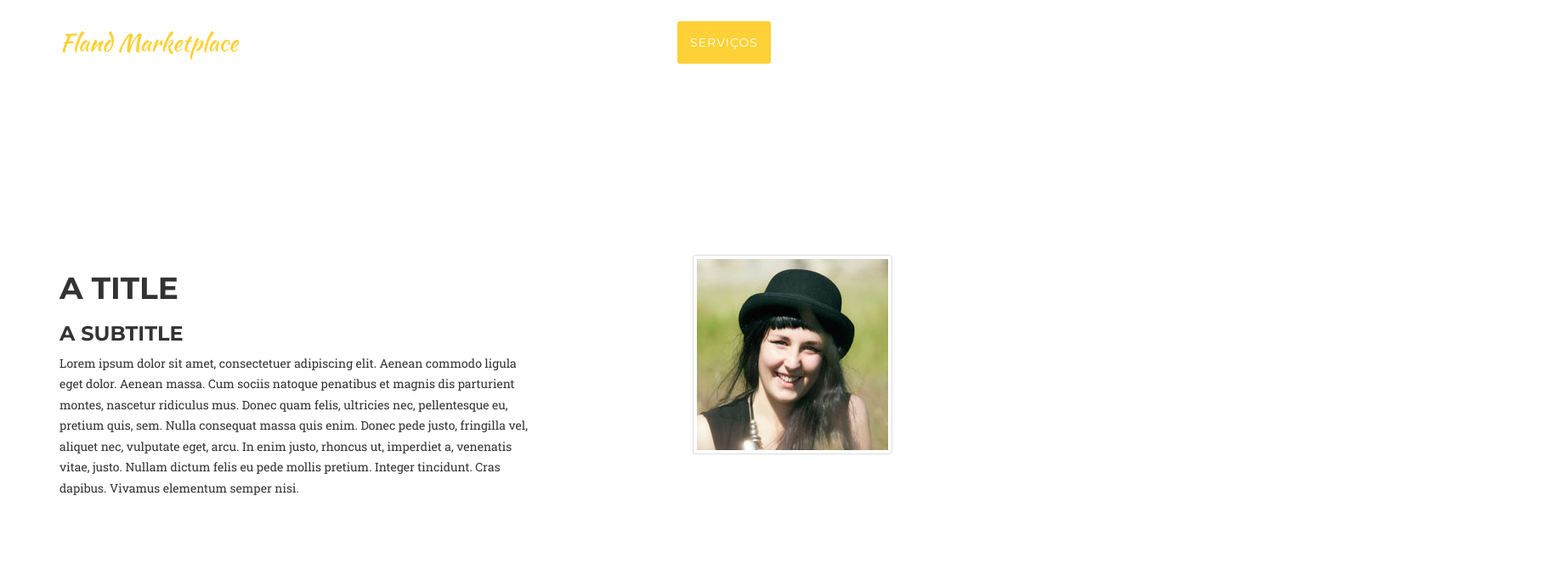
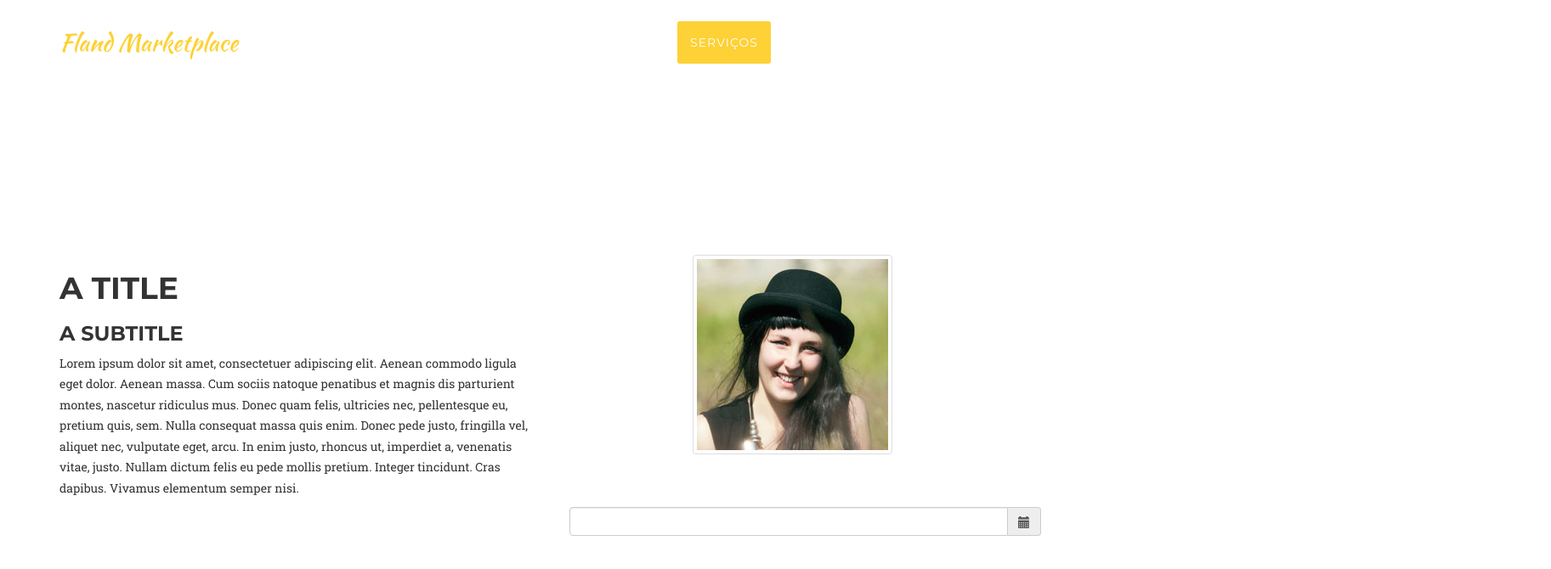
Before and after one commit to jcpleite/fland2, a website: page index_perfil_individual_1.html in a window 1280 px wide. Shown: the whole page at 85% size, 1825 px wide, since content can reach past the window. Drawn offline with nearby package versions, Linux system fonts and the light colour scheme; a web font is replaced by a local one.

Commit message:
Add calendar on individual page

```diff
--- a/index_perfil_individual_1.html
+++ b/index_perfil_individual_1.html
@@ -60,19 +60,34 @@
       <!-- /.container-fluid -->
     </nav>
     <!-- Header -->
-
     <!-- Services Section -->
-        <section id="services"></section><div class="section"> <div class="container"> <div class="row"> <div class="col-md-6"> <h1>A title</h1> <h3>A subtitle</h3> <p>Lorem ipsum dolor sit amet, consectetuer adipiscing elit. Aenean commodo ligula eget dolor. Aenean massa. Cum sociis natoque penatibus et magnis dis parturient montes, nascetur ridiculus mus. Donec quam felis, ultricies nec, pellentesque eu, pretium quis, sem. Nulla consequat massa quis enim. Donec pede justo, fringilla vel, aliquet nec, vulputate eget, arcu. In enim justo, rhoncus ut, imperdiet a, venenatis vitae, justo. Nullam dictum felis eu pede mollis pretium. Integer tincidunt. Cras dapibus. Vivamus elementum semper nisi.</p></div><div class="col-md-6 text-center"> <img src="img/team/1.jpg" class="img-responsive img-thumbnail"> </div></div></div></div>
+    <section id="services"></section>
+    <div class="section">
+      <div class="container">
+        <div class="row">
+          <div class="col-md-6">
+            <h1>A title</h1>
+            <h3>A subtitle</h3>
+            <p>Lorem ipsum dolor sit amet, consectetuer adipiscing elit. Aenean commodo
+              ligula eget dolor. Aenean massa. Cum sociis natoque penatibus et magnis
+              dis parturient montes, nascetur ridiculus mus. Donec quam felis, ultricies
+              nec, pellentesque eu, pretium quis, sem. Nulla consequat massa quis enim.
+              Donec pede justo, fringilla vel, aliquet nec, vulputate eget, arcu. In
+              enim justo, rhoncus ut, imperdiet a, venenatis vitae, justo. Nullam dictum
+              felis eu pede mollis pretium. Integer tincidunt. Cras dapibus. Vivamus
+              elementum semper nisi.</p>
+          </div>
+          <div class="col-md-6 text-center">
+            <img src="img/team/1.jpg" class="img-responsive img-thumbnail">
+          </div>
+        </div>
+      </div>
+    </div>
     <!-- Portfolio Grid Section -->
     <!-- About Section -->
-
     <!-- Team Section -->
-
     <!-- Clients Aside -->
-
     <!-- Contact Section -->
-
-
     <!-- Portfolio Modals -->
     <!-- Use the modals below to showcase details about your portfolio projects!
     -->
@@ -99,6 +114,34 @@
     <script src="js/contact_me.js"></script>
     <!-- Theme JavaScript -->
     <script src="js/agency.min.js"></script>
+    <div class="section">
+      <div class="container">
+        <div class="row">
+          <div class="col-md-6"></div>
+          <div class="col-md-6">
+          <div class="container">
+    <div class="row">
+        <div class="col-sm-6">
+            <div class="form-group">
+                <div class="input-group date" id="datetimepicker1">
+                    <input type="text" class="form-control">
+                    <span class="input-group-addon">
+                        <span class="glyphicon glyphicon-calendar"></span>
+                    </span>
+                </div>
+            </div>
+        </div>
+        <script type="text/javascript">
+            $(function () {
+                $('#datetimepicker1').datetimepicker();
+            });
+        </script>
+    </div>
+</div>
+          </div>
+        </div>
+      </div>
+    </div>
 
 
 </body></html>
```
Lines whose indentation alone changed are shown as unchanged.
